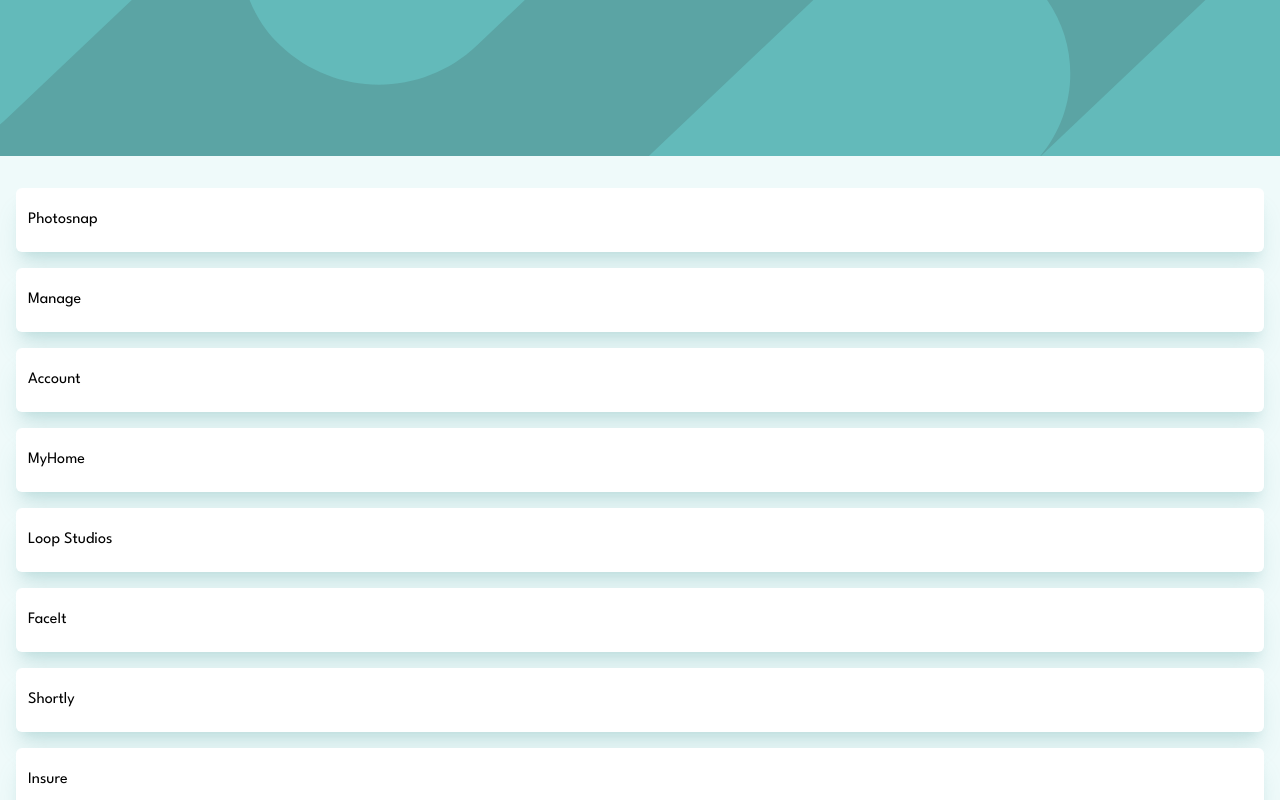
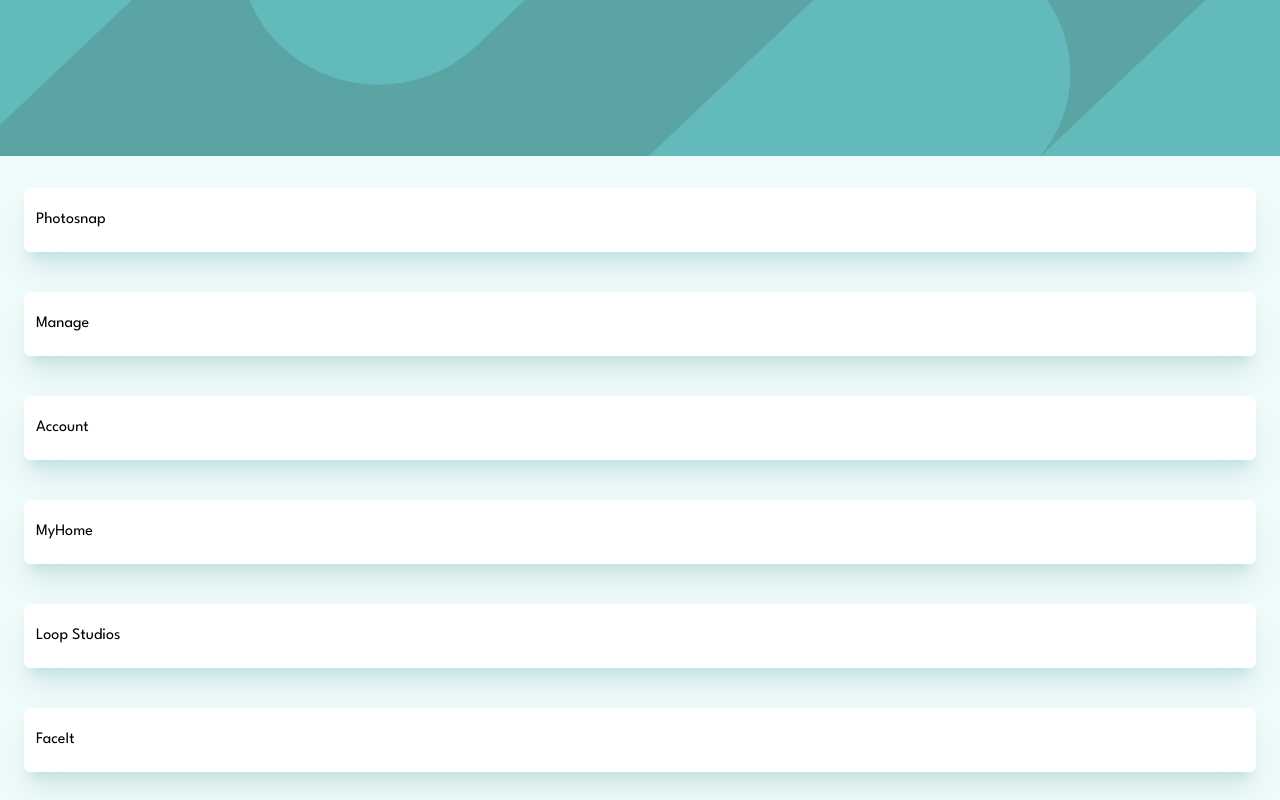
Before and after one commit to iviktorry/job-listing-app, a React (Vite) app: page / in a window 1280 px wide. Shown: the top 800 px of the page. Built offline with nearby package versions, Linux system fonts and the light colour scheme.

Commit message:
rename new prop, change gap between Offers

```diff
--- a/src/components/Main.jsx
+++ b/src/components/Main.jsx
@@ -3,13 +3,13 @@
 
 export default function Main() {
   return (
-    <main className="bg-green-50 h-full px-4 py-8 flex flex-col gap-4">
+    <main className="bg-green-50 h-full px-6 py-8 flex flex-col gap-10">
       {data.map((item) => (
         <Offer
           key={item.id}
           company={item.company}
           logo={item.logo}
-          new={item.new}
+          isNew={item.new}
           featured={item.featured}
           position={item.position}
           role={item.role}
```
